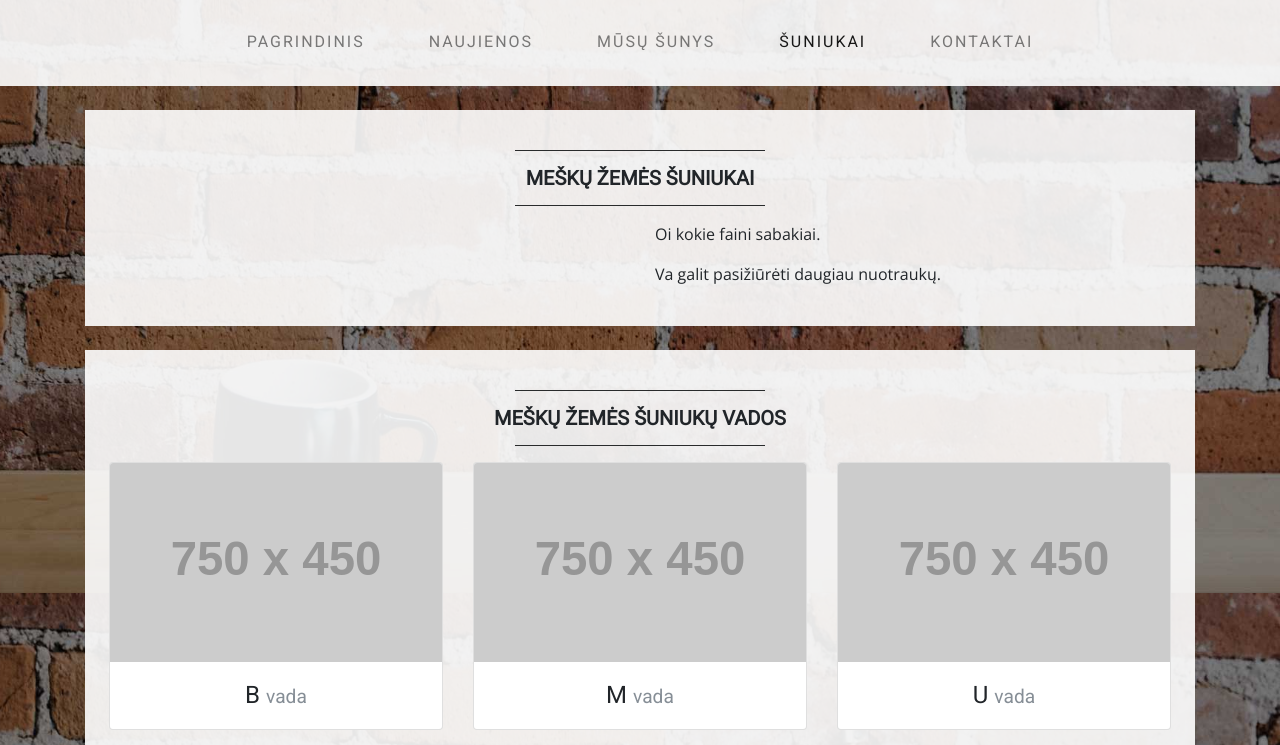
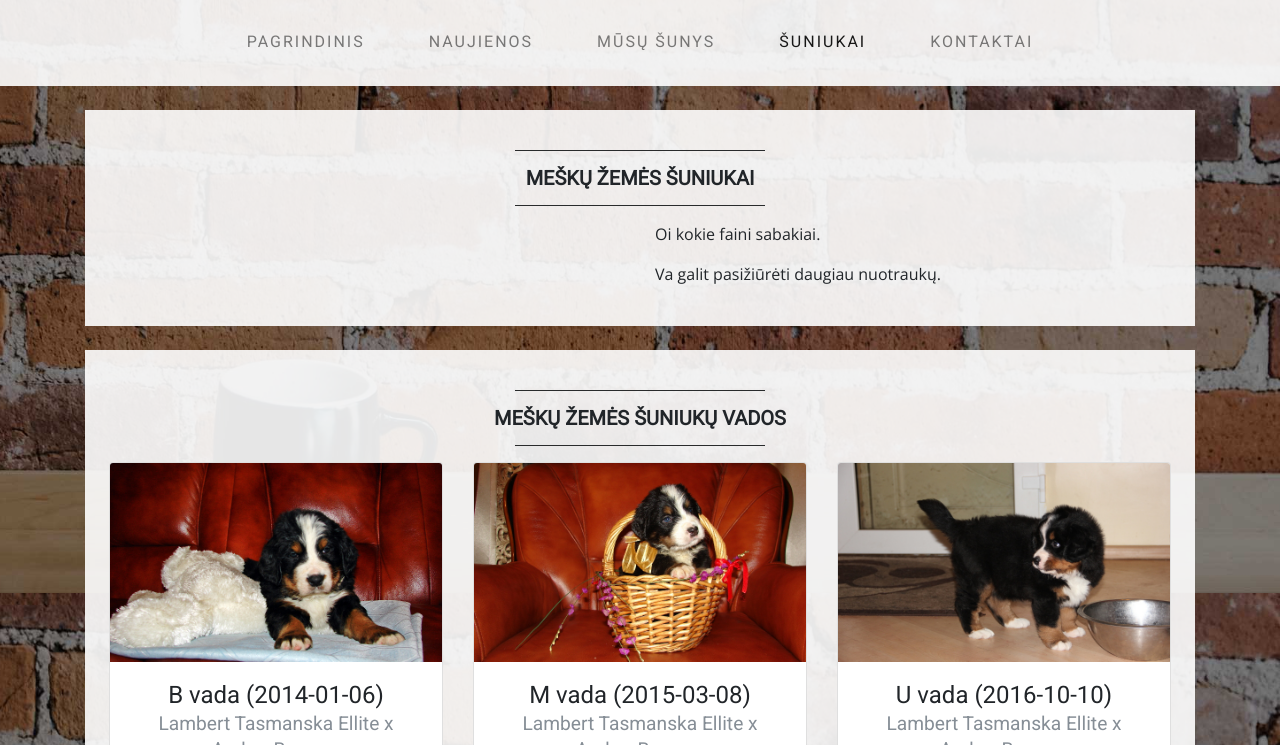
Before and after one commit to meskuzeme/meskuzeme.github.io, a website: page puppies.html in a window 1280 px wide. Shown: the part 207-952 px from the top of the page. Drawn offline with nearby package versions, Linux system fonts and the light colour scheme; placeholder pictures from the web are drawn by us.

Commit message:
puppies litters photos

```diff
--- a/puppies.html
+++ b/puppies.html
@@ -90,30 +90,30 @@
         <div class="row">
           <div class="col-md-4 mb-4 mb-md-0">
             <div class="card h-100">
-              <img class="card-img-top" src="http://placehold.it/750x450" alt="">
+              <img class="card-img-top" src="img/Bvada.jpg" alt="">
               <div class="card-body text-center">
-                <h4 class="card-title m-0">B
-                  <small class="text-muted">vada</small>
+                <h4 class="card-title m-0">B vada (2014-01-06)
+                  <small class="text-muted">Lambert Tasmanska Ellite x Amber Berncor</small>
                 </h4>
               </div>
             </div>
           </div>
           <div class="col-md-4 mb-4 mb-md-0">
             <div class="card h-100">
-              <img class="card-img-top" src="http://placehold.it/750x450" alt="">
+              <img class="card-img-top" src="img/mvada.jpg" alt="">
               <div class="card-body text-center">
-                <h4 class="card-title m-0">M
-                  <small class="text-muted">vada</small>
+                <h4 class="card-title m-0">M vada (2015-03-08)
+                  <small class="text-muted">Lambert Tasmanska Ellite x Amber Berncor</small>
                 </h4>
               </div>
             </div>
           </div>
           <div class="col-md-4">
             <div class="card h-100">
-              <img class="card-img-top" src="http://placehold.it/750x450" alt="">
+              <img class="card-img-top" src="img/uvada.JPG" alt="">
               <div class="card-body text-center">
-                <h4 class="card-title m-0">U
-                  <small class="text-muted">vada</small>
+                <h4 class="card-title m-0">U vada (2016-10-10)
+                  <small class="text-muted">Lambert Tasmanska Ellite x Amber Berncor</small>
                 </h4>
               </div>
             </div>
```
Also changed, not shown: img/Bvada.jpg (added), img/mvada.jpg (added), img/uvada.JPG (added).
